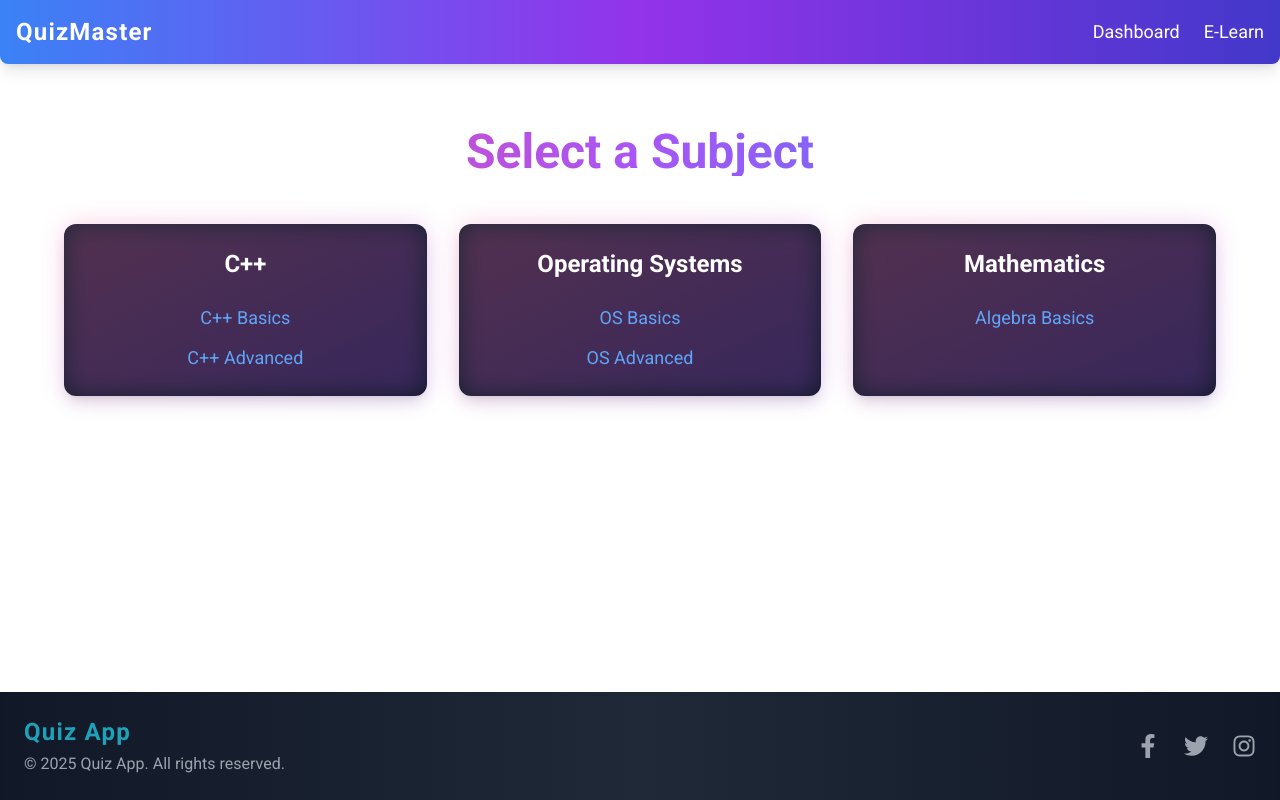
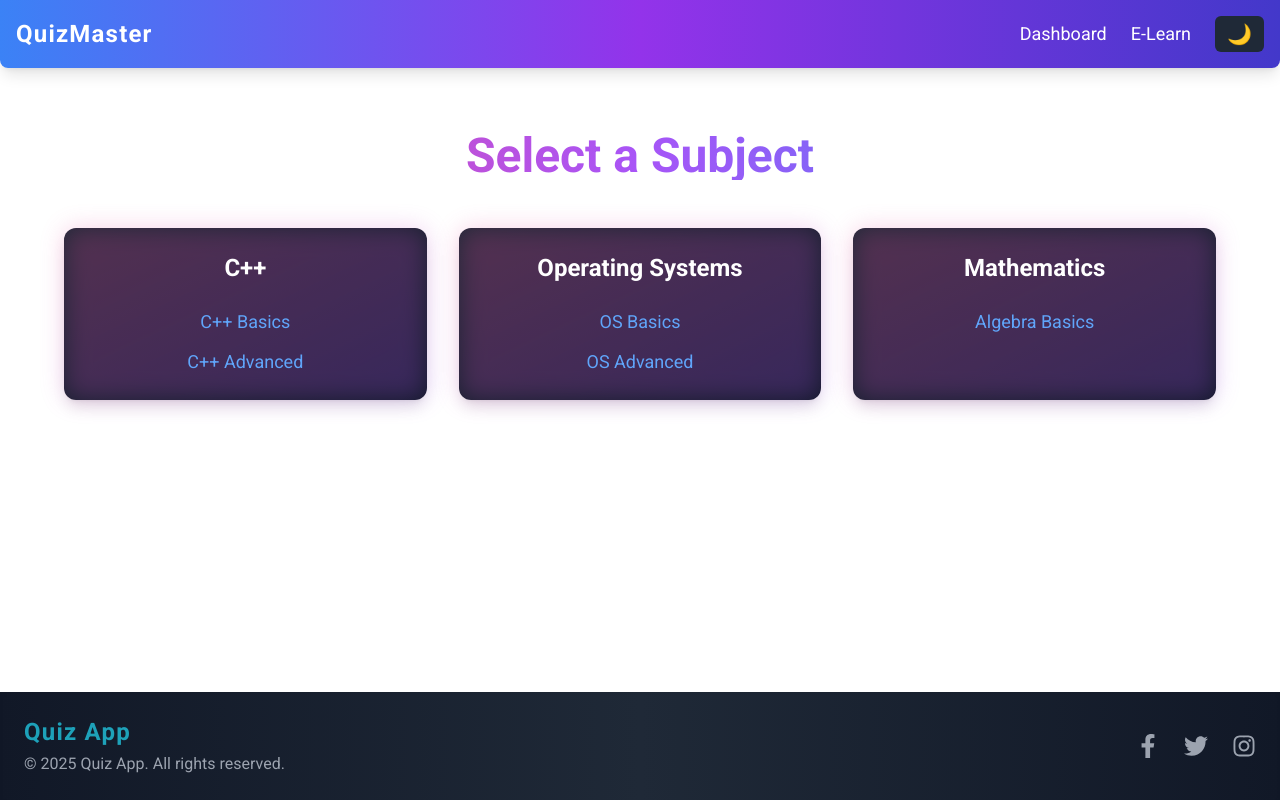
Before and after one commit to byteom/quiz-lab, a React (Vite) app: page / in a window 1280 px wide. Built offline with nearby package versions, Linux system fonts and the light colour scheme.

Commit message:
feat: dark mode emoji toggle + fix quiz option visibility

```diff
--- a/package.json
+++ b/package.json
@@ -4,6 +4,7 @@
   "version": "0.0.0",
   "type": "module",
   "scripts": {
+    "start": "vite",
     "dev": "vite",
     "build": "vite build",
     "lint": "eslint .",
--- a/src/components/Navbar.jsx
+++ b/src/components/Navbar.jsx
@@ -1,8 +1,16 @@
 // src/components/Navbar.jsx
 
 import { Link } from 'react-router-dom';
+import { useState } from 'react';
 
 function Navbar() {
+  const [dark, setDark] = useState(false);
+
+  const toggleDarkMode = () => {
+    document.body.classList.toggle("dark");
+    setDark(!dark);
+  };
+
   return (
     <nav className="bg-gradient-to-r from-blue-500 via-purple-600 to-indigo-700 p-4 shadow-lg rounded-b-lg font-sans">
       <div className="container mx-auto flex justify-between items-center space-x-8">
@@ -15,7 +23,8 @@ function Navbar() {
           QuizMaster
         </Link>
 
-        <div className="flex space-x-6">
+        {/* Navigation Links + Dark Mode Toggle */}
+        <div className="flex space-x-6 items-center">
           {/* Dashboard Link */}
           <Link
             to="/"
@@ -33,6 +42,14 @@ function Navbar() {
           >
             E-Learn
           </a>
+
+          {/* Dark Mode Toggle Button with Emoji */}
+          <button
+            onClick={toggleDarkMode}
+            className="ml-4 px-3 py-1 bg-gray-800 text-white text-xl rounded-md hover:bg-gray-700 transition"
+          >
+            {dark ? "☀️" : "🌙"}
+          </button>
         </div>
       </div>
     </nav>
--- a/src/index.css
+++ b/src/index.css
@@ -1,3 +1,20 @@
 @tailwind base;
 @tailwind components;
 @tailwind utilities;
+
+/* 👇 Custom Dark Mode Support */
+body.dark {
+  background-color: #1e293b; /* slate-800 */
+  color: #ffffff;
+}
+
+body.dark a,
+body.dark button {
+  color: #ffffff;
+}
+
+/* ✅ Quiz Options Visibility Fix */
+body.dark .quiz-option {
+  background-color: #334155; /* slate-700 */
+  color: #f9fafb;            /* near white */
+}
--- a/src/pages/Quiz.jsx
+++ b/src/pages/Quiz.jsx
@@ -1,5 +1,3 @@
-// src/pages/Quiz.jsx
-
 import { useParams, useNavigate } from 'react-router-dom';
 import { useState, useEffect } from 'react';
 
@@ -68,7 +66,6 @@ function Quiz() {
       <div className="w-1/4 p-4 bg-gradient-to-b from-gray-600 to-gray-500 text-white rounded-xl shadow-lg">
         <h2 className="text-xl font-bold mb-6">Question Navigation</h2>
 
-        {/* Scrollable navigation with circular buttons */}
         <div className="grid grid-cols-5 gap-4 overflow-y-auto max-h-[320px] custom-scrollbar">
           {questions.map((_, index) => (
             <button
@@ -76,10 +73,10 @@ function Quiz() {
               onClick={() => setCurrentIndex(index)}
               className={`w-10 h-10 rounded-full text-center font-semibold transition transform hover:scale-105 ${
                 index === currentIndex
-                  ? 'bg-blue-500 text-white'            // Current question color
+                  ? 'bg-blue-500 text-white'
                   : userAnswers[index]
-                  ? 'bg-red-500 text-white'             // Attempted question color
-                  : 'border border-gray-400 text-gray-700' // Unattempted question color
+                  ? 'bg-red-500 text-white'
+                  : 'border border-gray-400 text-gray-700'
               }`}
             >
               {index + 1}
@@ -94,20 +91,20 @@ function Quiz() {
           Quiz - {chapterId.replace('_', ' ')}
         </h2>
 
-        {/* Display current question */}
         <div className="bg-white/20 backdrop-blur-lg p-6 rounded-xl shadow-lg border border-gray-300 mb-8">
-          <p className="text-2xl font-semibold text-gray-800">
+          <p className="text-2xl font-semibold text-gray-800 dark:text-white">
             Q{currentIndex + 1}: {questions[currentIndex].question}
           </p>
+
           <div className="mt-4">
             {questions[currentIndex].options.map((option, idx) => (
               <button
                 key={idx}
                 onClick={() => handleAnswer(option)}
-                className={`block w-full text-left p-3 mb-3 rounded-lg transition-transform transform hover:scale-105 ${
+                className={`quiz-option block w-full text-left p-3 mb-3 rounded-lg transition-transform transform hover:scale-105 ${
                   userAnswers[currentIndex] === option
                     ? 'bg-blue-500 text-white'
-                    : 'bg-gray-100 text-gray-800'
+                    : 'bg-gray-100 text-gray-800 dark:bg-slate-700 dark:text-white'
                 }`}
               >
                 {option}
```
